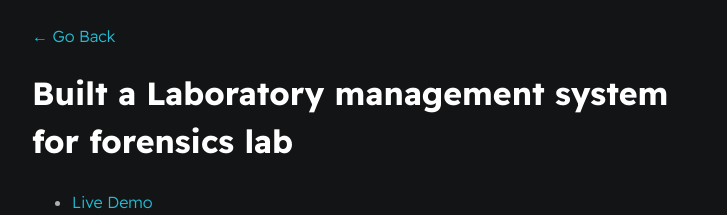
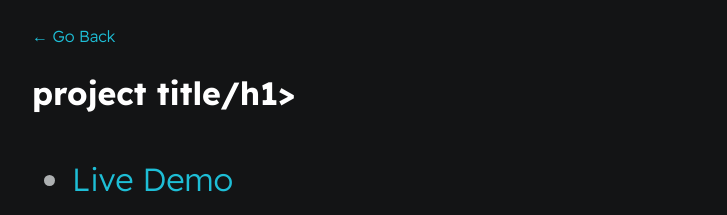
Before and after one commit to christophercelaya/personal-page, a plain HTML site: page project1.html in a window 1280 px wide. Shown: the top 215 px of the page, without its empty margins (274-1001 px from the left). Drawn offline with Linux system fonts and the light colour scheme.

Commit message:
Update project1.html

```diff
--- a/project1.html
+++ b/project1.html
@@ -3,7 +3,7 @@
     <head>
         <meta charset="utf-8">
         <meta http-equiv="X-UA-Compatible" content="IE=edge">
-        <title>Dennis Ivy</title>
+        <title>Christopher Celaya</title>
         <meta name="description" content="">
         <meta name="viewport" content="width=device-width, initial-scale=1">
         <link rel="stylesheet" href="./styles/main.css">
@@ -11,7 +11,7 @@
     <body>
         <div id="container--main">
             <a href="index.html">&#x2190; Go Back</a>
-            <h1>Built a Laboratory management system for forensics lab</h1>
+            <h1>project title/h1>
 
             <ul>
                 <li><a href="#">Live Demo</a></li>
```
